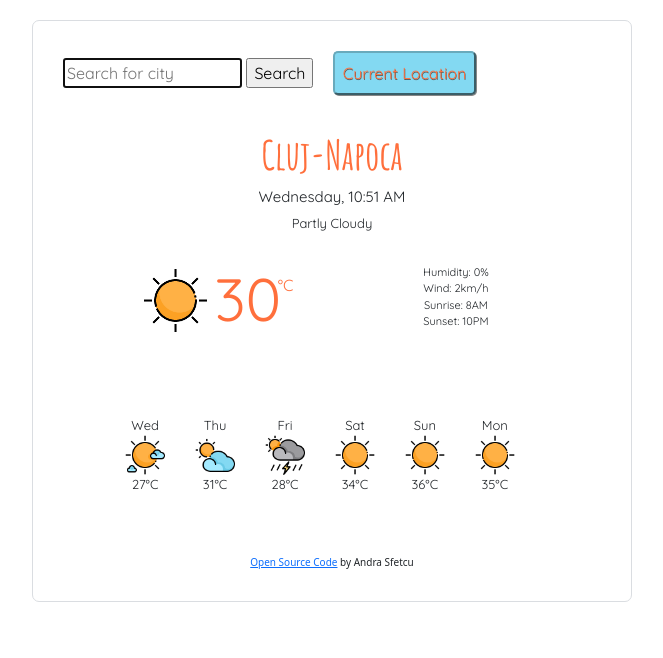
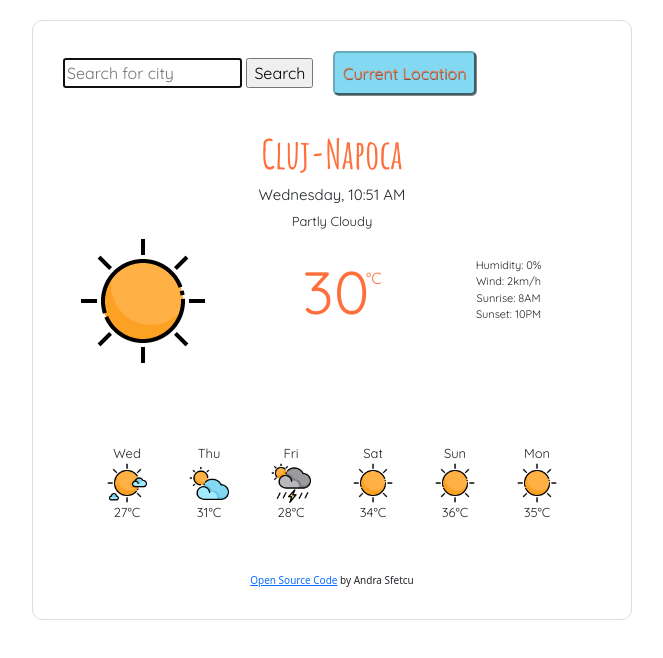
Before and after one commit to narandra-s/weather-app-project, a website built with Parcel: page index.html in a window 1280 px wide. Shown: the whole page, without its empty margins (308-971 px from the left). Built offline with nearby package versions, Linux system fonts and the light colour scheme.

Commit message:
Revert "before using Flexbox"
This reverts commit db24d16befa865560f51fd4ec19f6bd9598bd011.

```diff
--- a/index.html
+++ b/index.html
@@ -34,7 +34,6 @@
     <link rel="stylesheet" href="src/styles.css" />
   </head>
   <body>
-    <div class="weather-app-wrapper">
     <div class="weatherApp">
       <form id="searchCity">
         <input
@@ -54,37 +53,14 @@
         <div id="description">Partly Cloudy</div>
       </div>
       <div class="row current-weather">
-          <div class="d-flex weather-temperature">
-            <div class="col-md-6 current-temp">
-              <img id="main-icon" src="image/15-Sun.png" />
+        <div class="col-4 main-icon">
+          <img src="image/15-Sun.png" />
+        </div>
+        <div class="col-4 current-temp">
           <span class="temperature" id="temperature">30</span>
           <span class="units"> °C </span>
         </div>
-            <div class="col-md-6 current-stats">
-              <ul>
-                <li>Humidity: <span id="humidity"> 0</span>%</li>
-                <li>
-                  Wind:
-                  <span id="wind"> 2</span>km/h
-                </li>
-                <li>Sunrise:<span id="sunrise"> 8AM</span></li>
-                <li>
-                  Sunset:
-                  <span id="sunset"> 10PM</span>
-                </li>
-              </ul>
-            </div>
-          </div>
-
-
-        <!-- <div class="col-md-4 main-icon">
-          <img id="main-icon" src="image/15-Sun.png" />
-          </div>
-        <div class="col-md-4 current-temp">
-          <span class="temperature" id="temperature">30</span>
-          <span class="units"> °C </span>
-        </div>
-        <div class="col-md-4 current-stats">
+        <div class="col-4 current-stats">
           Humidity: <span id="humidity"> 0</span>%
           <br />
           Wind: <span id="wind"> 2</span>km/h
@@ -92,8 +68,8 @@
           Sunrise:<span id="sunrise"> 8AM</span>
           <br />
           Sunset: <span id="sunset"> 10PM</span>
-        </div> -->
-
+        </div>
+      </div>
       <br />
       <div class="row next-days">
         <div class="col-2">
@@ -108,10 +84,7 @@
         </div>
         <div class="col-2">
           Fri
-            <img
-              class="next-days-images"
-              src="image/13-Scattered T-Storms.png"
-            />
+          <img class="next-days-images" src="image/13-Scattered T-Storms.png" />
           28°C
         </div>
         <div class="col-2">
@@ -130,7 +103,6 @@
           35°C
         </div>
       </div>
-      </div>
       <p class="footer">
         <a
           href="https://github.com/narandra-s/weather-app-project"
@@ -141,12 +113,12 @@
         by Andra Sfetcu
       </p>
     </div>
+
     <script
       src="https://cdn.jsdelivr.net/npm/bootstrap@5.2.0-beta1/dist/js/bootstrap.bundle.min.js"
       integrity="sha384-pprn3073KE6tl6bjs2QrFaJGz5/SUsLqktiwsUTF55Jfv3qYSDhgCecCxMW52nD2"
       crossorigin="anonymous"
     ></script>
-    <!-- Imported JS file -->
     <script src="src/script.js"></script>
   </body>
 </html>
--- a/src/styles.css
+++ b/src/styles.css
@@ -1,35 +1,18 @@
-.weather-app-wrapper {
-  margin: 20px auto;
-  max-width: 600px;
-}
 .weatherApp {
   border: 1px solid #dadde1;
   padding: 15px;
-  border-radius: 7px;
+  margin: 20px auto;
+  border-radius: 10px;
+  max-width: 600px;
 }
 h1 {
   color: #ff6f3c;
   font-family: "Amatic SC", cursive;
   margin-top: 20px;
-  line-height: 50px;
 }
 h2 {
   font-size: 15px;
   font-family: "Quicksand", sans-serif;
-}
-ul {
-  padding: 20px 0;
-}
-li {
-  list-style: none;
-  font-size: 11px;
-  text-align: center;
-  font-family: "Quicksand", sans-serif;
-}
-
-.d-flex {
-  display: flex;
-  justify-content: flex-end;
 }
 #description {
   font-size: 13px;
@@ -48,10 +31,10 @@ li {
   text-align: center;
   font-size: 10px;
 }
-
 .current-weather {
   margin: 0 auto;
-  padding: 10px;
+  padding: 5px;
+  max-width: 70%;
 }
 
 .current-temp {
@@ -62,13 +45,12 @@ li {
   color: #ff6f3c;
   padding: 10px 0;
 }
-
-#main-icon {
-  width: 65px;
-  margin-right: -10px;
-  margin-top: -10px;
+.current-stats {
+  font-size: 11px;
+  text-align: center;
+  padding: 20px;
+  font-family: "Quicksand", sans-serif;
 }
-
 .next-days {
   padding: 50px;
   text-align: center;
```
Lines whose indentation alone changed are shown as unchanged.
